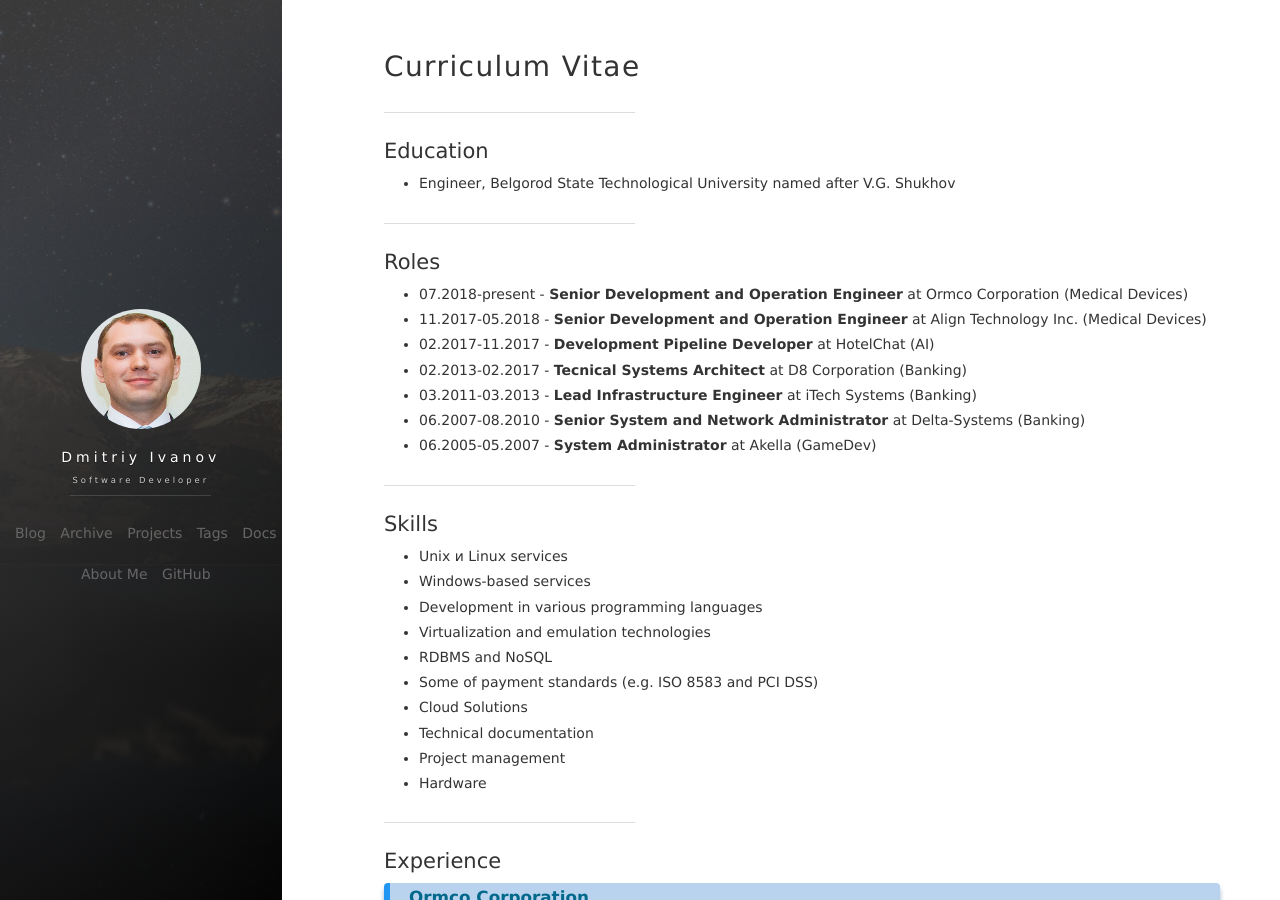
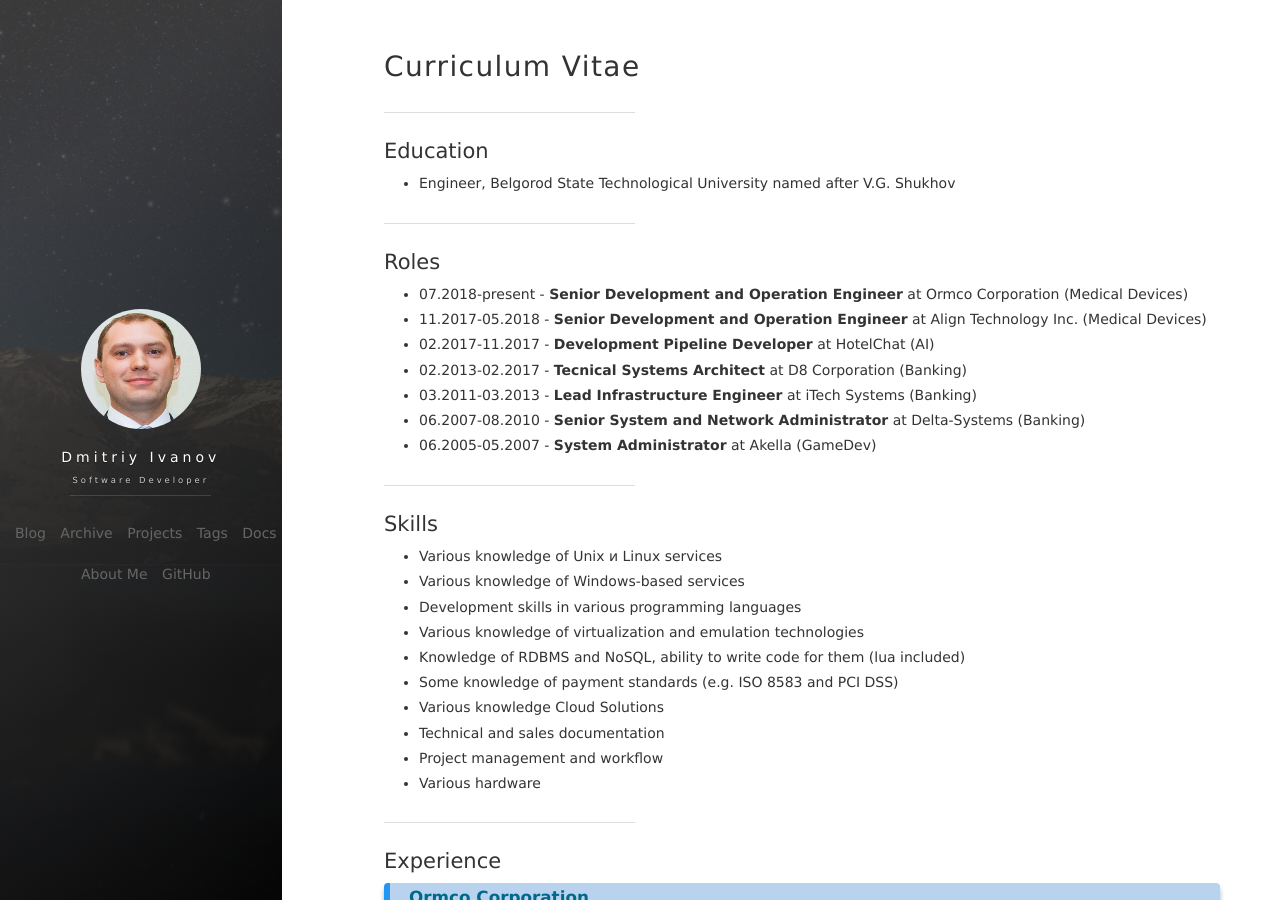
Before and after one commit to d-k-ivanov/d-k-ivanov.github.io, a Jekyll site: the page built from about.md, in a window 1280 px wide and 900 px high. Built offline with Jekyll 4.4.1, drawn with Linux system fonts in a browser that asks for light colours; nearby versions of some CDN libraries; comment, search, counter and statistics services are not loaded.

Commit message:
Post 2018-10-10-02:07:25

```diff
--- a/about.md
+++ b/about.md
@@ -26,16 +26,16 @@
 
 ## Skills
 
-* Unix и Linux services
-* Windows-based services
-* Development in various programming languages
-* Virtualization and emulation technologies
-* RDBMS and NoSQL
-* Some of payment standards (e.g. ISO 8583 and PCI DSS)
-* Cloud Solutions
-* Technical documentation
-* Project management
-* Hardware
+* Various knowledge of Unix и Linux services
+* Various knowledge of Windows-based services
+* Development skills in various programming languages
+* Various knowledge of virtualization and emulation technologies
+* Knowledge of RDBMS and NoSQL, ability to write code for them (lua included)
+* Some knowledge of payment standards (e.g. ISO 8583 and PCI DSS)
+* Various knowledge Cloud Solutions
+* Technical and sales documentation
+* Project management and workflow
+* Various hardware
 
 ***
 
```
